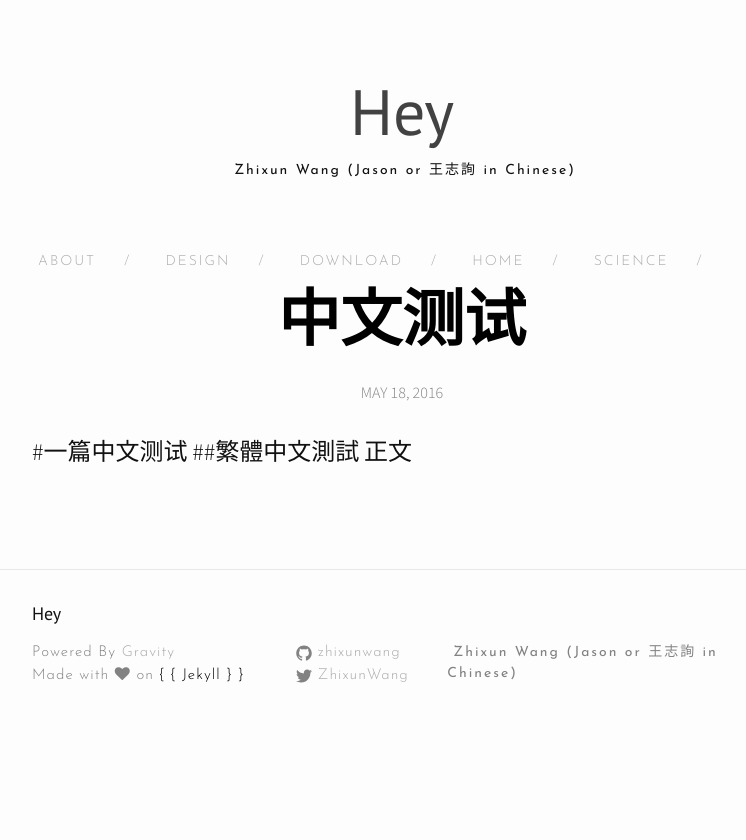
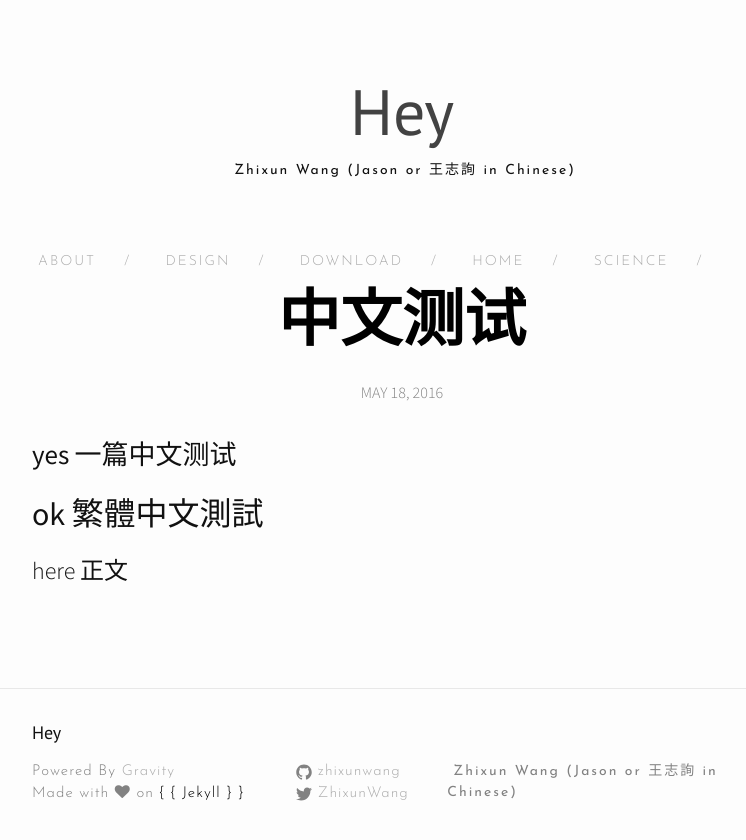
Before and after one commit to zhixunwang/zhixunwang.github.io, a Jekyll site: the page built from _posts/2016-05-18-chinese.md, in a window 1280 px wide. Shown: the top 840 px of the page, without its empty margins (238-984 px from the left). Built offline with Jekyll 4.4.1, drawn with Linux system fonts in a browser that asks for light colours; nearby versions of some CDN libraries.

Commit message:
Update 2016-05-18-chinese.md

```diff
--- a/_posts/2016-05-18-chinese.md
+++ b/_posts/2016-05-18-chinese.md
@@ -2,8 +2,10 @@
 layout: post
 title:  "中文测试"
 date:   2016-05-18 19:45:31 +0530
-categories: science
+categories: chinese
 ---
-#一篇中文测试
-##繁體中文測試
-正文
+# yes 一篇中文测试
+
+## ok 繁體中文測試
+
+here 正文
```
